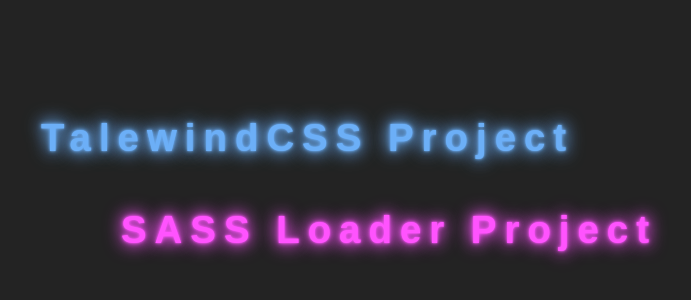
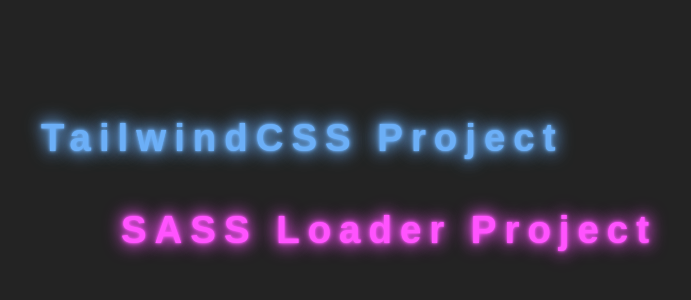
Before and after one commit to coldXIII/latest.homeworks.github.io, a plain HTML site: page Webpack & Library/index.html in a window 1280 px wide. Shown: the part 224-524 px from the top of the page, without its empty margins (311-1002 px from the left). Drawn offline with Linux system fonts and the light colour scheme.

Commit message:
Update index.html

```diff
--- a/Webpack & Library/index.html
+++ b/Webpack & Library/index.html
@@ -42,7 +42,7 @@
       <ul>
         <li>
           <a href="libproject/index.html" target="_blank"
-            >TalewindCSS Project</a
+            >TailwindCSS Project</a
           >
         </li>
         <li>
```
